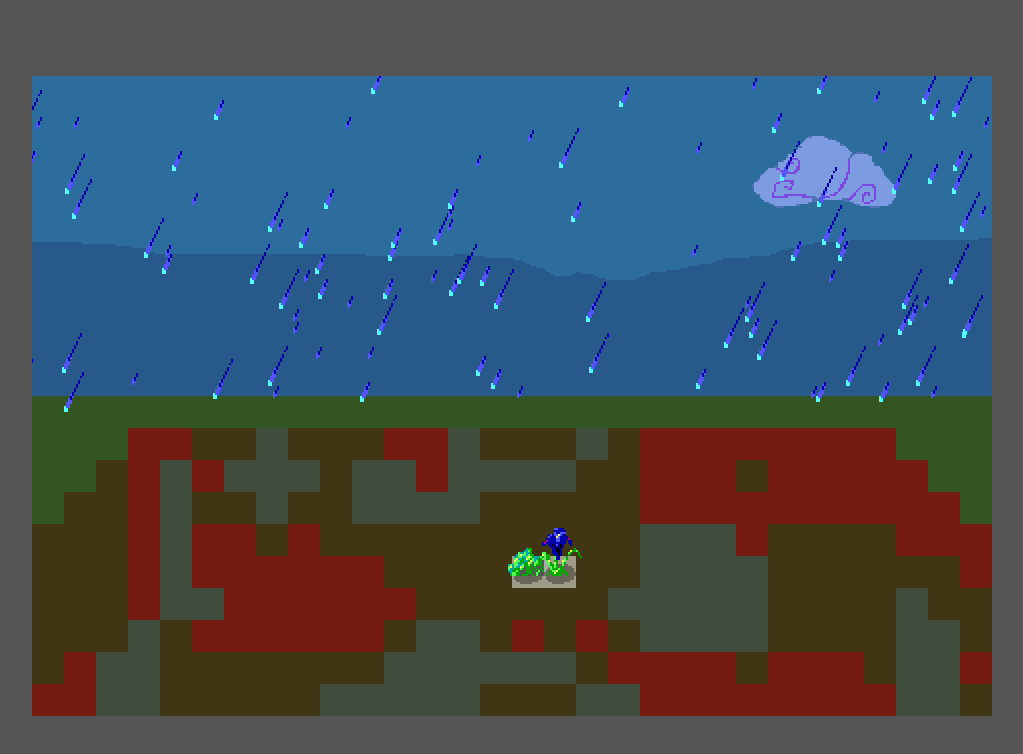
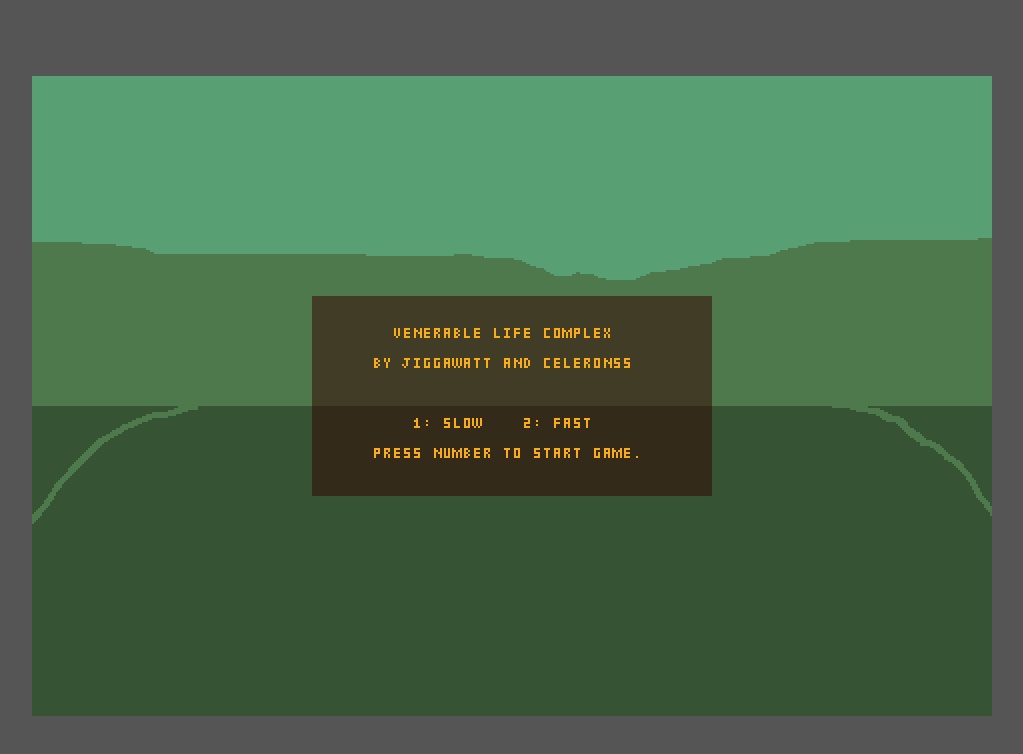
Before and after one commit to celeron55/ggj14, a plain HTML site: page index.html in a window 1280 px wide. Shown: the whole page, without its empty margins (128-1151 px from the left). Drawn offline with Linux system fonts and the light colour scheme.

Commit message:
Title screen

```diff
--- a/index.html
+++ b/index.html
@@ -1,7 +1,7 @@
 <!doctype html>
 <html>
 <head>
-	<title>Venerable Living Complex</title>
+	<title>Venerable Life Complex</title>
 	<meta charset="utf-8">
 	<style type="text/css">
 body {
--- a/main.js
+++ b/main.js
@@ -11,7 +11,9 @@ var GRID_W = 16
 var GRID_H = 16
 var TILES_W = fl(SCREEN_W/GRID_W)
 var TILES_H = fl(SCREEN_H/GRID_H)
-var SPEED_FACTOR = FPS
+var SPEED_FACTOR = FPS // Will be set by menu to below values
+var FAST_SPEED_FACTOR = FPS
+var SLOW_SPEED_FACTOR = FPS*3
 
 h1e.bgstyle = "#000000"
 h1e.init($("#main_canvas")[0], SCREEN_W, SCREEN_H, FPS)
@@ -618,6 +620,7 @@ function create_droplet(game){
 function Game(){
 	var that = this
 	var game = this
+	console.log("Game created; speed factor is "+SPEED_FACTOR)
 
 	// Game-wide publicly settable callbacks and stuff
 	this.on_click_anything = undefined // Cleared before calling
@@ -911,7 +914,47 @@ function GameSection(game){
 	}
 }
 
-h1e.push_section(new GameSection())
+function StartSection(){
+
+	this.draw = function(h1e){
+		// Background
+		h1e.draw_sprite(0, 0, "background")
+		//var green_y = 160
+		//h1e.draw_rect(0, green_y, 480, 320-green_y, "#335522")
+
+		// Stuff
+		var x0 = SCREEN_W/2
+		var y0 = SCREEN_H/2
+		h1e.draw_rect(x0-100, y0-50, 200, 100, "rgba(50,0,0,0.5)")
+		draw_text(h1e, x0-60, y0-35, "Venerable Life Complex")
+		draw_text(h1e, x0-70, y0-20, "BY JIGGAWATT AND CELERON55")
+		draw_text(h1e, x0-50, y0+10, "1: SLOW")
+		draw_text(h1e, x0+5, y0+10, "2: FAST")
+		draw_text(h1e, x0-70, y0+25, "Press number to start game.")
+	}
+	this.event = function(h1e, event){
+		if(event.type == "keydown"){
+			if(h1e.iskey(event.key, ["1"])){
+				SPEED_FACTOR = SLOW_SPEED_FACTOR
+				h1e.push_section(new GameSection())
+				return true
+			}
+			if(h1e.iskey(event.key, ["2"])){
+				SPEED_FACTOR = FAST_SPEED_FACTOR
+				h1e.push_section(new GameSection())
+				return true
+			}
+		}
+	}
+	this.update = function(h1e){
+		// Return true if something changed (will be redrawn)
+		return false
+		//return game.update()
+	}
+}
+
+//h1e.push_section(new GameSection())
+h1e.push_section(new StartSection())
 
 function pad_stuff(){
 	h1e.resize_canvas($(window).width() - 5, $(window).height() - 5)
```
